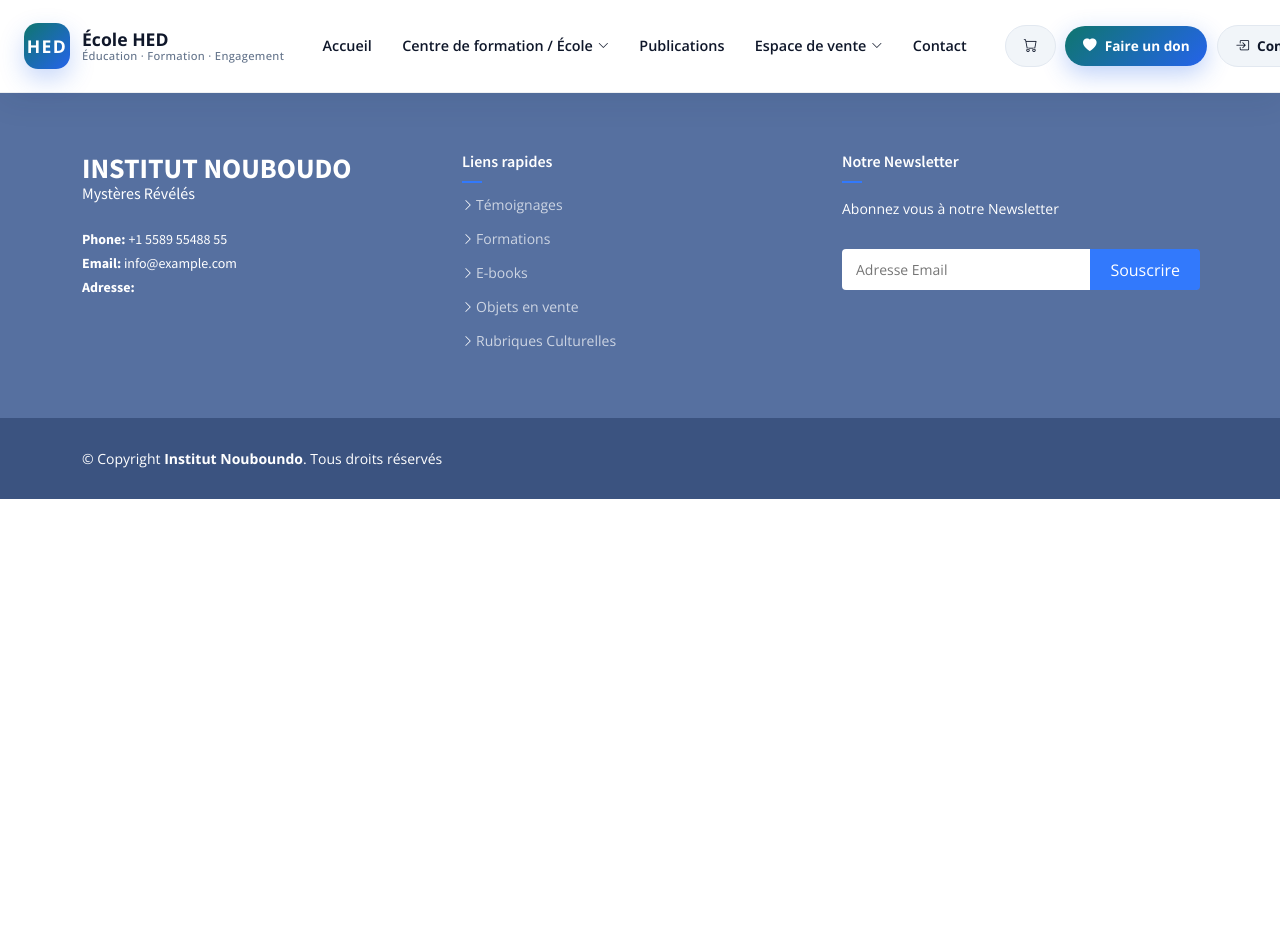
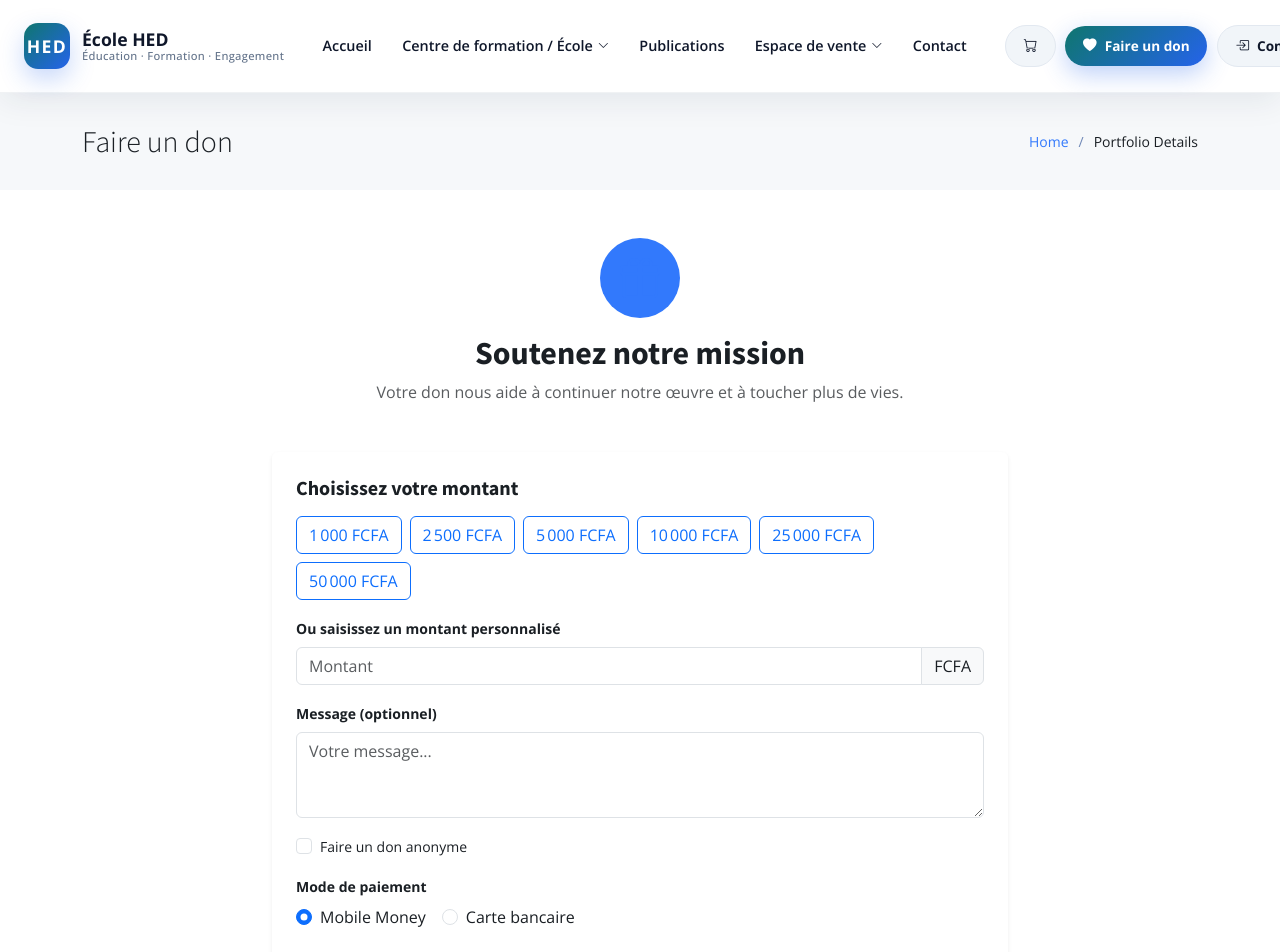
Before and after one commit to teteganexauce/site_huit_en_dieu, a Vue app: page /dons in a window 1280 px wide. Shown: the top 952 px of the page. Before the commit the page ends 800 px from the top, so only its background shows below. Built offline with nearby package versions, Linux system fonts and the light colour scheme; no server answers.

Commit message:
feat: page don avec formulaire + compteur accueil + service API

```diff
--- a/src/includes/header.vue
+++ b/src/includes/header.vue
@@ -73,7 +73,7 @@
             {{ cartStore.itemCount }}
           </span>
         </router-link>
-        <router-link to="/#about" class="site-btn site-btn--donate">
+        <router-link to="/dons" class="site-btn site-btn--donate">
           <i class="bi bi-heart-fill"></i>
           Faire un don
         </router-link>
--- a/src/router/index.js
+++ b/src/router/index.js
@@ -27,6 +27,7 @@ import ProductDetailView from '../views/shop/ProductDetailView.vue';
 import CartView from '../views/shop/CartView.vue';
 import OrderSuccess from '../views/shop/OrderSuccess.vue';
 import BookReaderView from '../views/shop/BookReaderView.vue';
+import DonateView from '../views/shop/DonateView.vue';
 
 const router = createRouter({
   history: createWebHistory(import.meta.env.BASE_URL),
@@ -58,6 +59,7 @@ const router = createRouter({
     { path: "/panier", name: "cart", component: CartView },
     { path: "/commande/succes", name: "orderSuccess", component: OrderSuccess, meta: { requiresAuth: true } },
     { path: "/mes-livres/:livreId/lire", name: "bookReader", component: BookReaderView, meta: { requiresAuth: true } },
+    { path: "/dons", name: "donate", component: DonateView },
   ],
 });
 
--- /dev/null
+++ b/src/services/donService.js
@@ -0,0 +1,15 @@
+import api from './api';
+
+const donService = {
+  async createDon(data) {
+    const response = await api.post('/dons', data);
+    return response.data;
+  },
+
+  async getTotal() {
+    const response = await api.get('/dons/total');
+    return response.data;
+  }
+};
+
+export default donService;
--- a/src/views/accueil.vue
+++ b/src/views/accueil.vue
@@ -1,11 +1,23 @@
 <script setup>
+import { ref, onMounted } from 'vue'
 import BanniereComponent from '../components/banniere.vue'
 import ActualiteComponent from '../components/actualites.vue'
 import BlocImageTextComponent from '../components/blocImageText.vue'
-// import ListInlineBlocComponnent from '../components/listInlineBloc.vue'
 import ListInlineBlocComponnent from '@/components/listInlineBloc.vue'
-// css style
+import donService from '../services/donService'
 
+const totalDons = ref(0)
+const totalDonateurs = ref(0)
+
+onMounted(async () => {
+  try {
+    const res = await donService.getTotal()
+    totalDons.value = res.total || 0
+    totalDonateurs.value = res.donateurs || 0
+  } catch (e) {
+    console.error('Erreur chargement dons:', e)
+  }
+})
 </script>
 
 <template>
@@ -13,6 +25,28 @@ import ListInlineBlocComponnent from '@/components/listInlineBloc.vue'
    <ActualiteComponent />
    <BlocImageTextComponent />
    <ListInlineBlocComponnent />
+
+   <section class="py-5" style="background: linear-gradient(135deg, #6f42c1 0%, #5533a0 100%);">
+     <div class="container text-center text-white">
+       <h3 class="fw-bold mb-2">Soutenez notre mission</h3>
+       <p class="opacity-75 mb-4">Ensemble, faisons la différence. Chaque don compte.</p>
+       <div class="row justify-content-center g-3 mb-4">
+         <div class="col-md-3">
+           <div class="bg-white bg-opacity-10 rounded-3 p-3">
+             <div class="fs-2 fw-bold">{{ Number(totalDons).toLocaleString('fr-FR') }} FCFA</div>
+             <small class="opacity-75">Collectés</small>
+           </div>
+         </div>
+         <div class="col-md-3">
+           <div class="bg-white bg-opacity-10 rounded-3 p-3">
+             <div class="fs-2 fw-bold">{{ totalDonateurs }}</div>
+             <small class="opacity-75">Donateurs</small>
+           </div>
+         </div>
+       </div>
+       <router-link to="/dons" class="btn btn-light btn-lg px-5">
+         <i class="bi bi-heart-fill me-2 text-danger"></i>Faire un don
+       </router-link>
+     </div>
+   </section>
 </template>
-
-<style scoped></style>
--- /dev/null
+++ b/src/views/shop/DonateView.vue
@@ -0,0 +1,157 @@
+<script setup>
+import { ref } from 'vue'
+import { useRouter } from 'vue-router'
+import { useAuthStore } from '../../stores/auth'
+import BreadcombsComponent from '../../includes/breadcombs.vue'
+import donService from '../../services/donService'
+
+const router = useRouter()
+const authStore = useAuthStore()
+
+const form = ref({
+  montant: '',
+  message: '',
+  estAnonyme: false,
+  mode_paiement: 'mobile_money',
+  email_contact: ''
+})
+
+const isLoading = ref(false)
+const successMessage = ref('')
+const errorMessage = ref('')
+const paymentUrl = ref('')
+
+const montantsSuggestions = [1000, 2500, 5000, 10000, 25000, 50000]
+
+function selectMontant(montant) {
+  form.value.montant = montant
+}
+
+async function handleSubmit() {
+  isLoading.value = true
+  successMessage.value = ''
+  errorMessage.value = ''
+  paymentUrl.value = ''
+
+  try {
+    const res = await donService.createDon({
+      montant: form.value.montant,
+      message: form.value.message || null,
+      estAnonyme: form.value.estAnonyme,
+      mode_paiement: form.value.mode_paiement,
+      email_contact: form.value.estAnonyme ? form.value.email_contact : null
+    })
+    successMessage.value = res.message || 'Don initié avec succès !'
+    paymentUrl.value = res.paiement_url || ''
+  } catch (e) {
+    errorMessage.value = e.response?.data?.message || e.response?.data?.error || "Une erreur s'est produite."
+  } finally {
+    isLoading.value = false
+  }
+}
+
+function proceedToPayment() {
+  if (paymentUrl.value) {
+    window.open(paymentUrl.value, '_blank')
+  }
+}
+</script>
+
+<template>
+  <BreadcombsComponent title="Faire un don" />
+  <div class="container py-5">
+    <div class="row justify-content-center">
+      <div class="col-lg-8">
+        <div class="text-center mb-5">
+          <div class="bg-primary bg-opacity-10 rounded-circle d-inline-flex align-items-center justify-content-center mb-3" style="width: 80px; height: 80px;">
+            <i class="bi bi-gift fs-1 text-primary"></i>
+          </div>
+          <h2 class="fw-bold">Soutenez notre mission</h2>
+          <p class="text-muted">Votre don nous aide à continuer notre œuvre et à toucher plus de vies.</p>
+        </div>
+
+        <div v-if="successMessage && !paymentUrl" class="alert alert-success py-2">{{ successMessage }}</div>
+        <div v-if="errorMessage" class="alert alert-danger py-2">{{ errorMessage }}</div>
+
+        <div v-if="paymentUrl" class="card border-0 shadow-sm">
+          <div class="card-body text-center py-5">
+            <div class="mb-3">
+              <div class="bg-success bg-opacity-10 rounded-circle d-inline-flex align-items-center justify-content-center" style="width: 80px; height: 80px;">
+                <i class="bi bi-check-circle fs-1 text-success"></i>
+              </div>
+            </div>
+            <h4 class="fw-bold mb-2">Don initié avec succès !</h4>
+            <p class="text-muted mb-3">Montant : <strong>{{ Number(form.montant).toLocaleString('fr-FR') }} FCFA</strong></p>
+            <p class="text-muted mb-4">Cliquez ci-dessous pour procéder au paiement sécurisé.</p>
+            <button class="btn btn-primary btn-lg px-5" @click="proceedToPayment">
+              <i class="bi bi-credit-card me-2"></i>Procéder au paiement
+            </button>
+            <p class="text-muted small mt-3">Vous serez redirigé vers une plateforme de paiement sécurisée.</p>
+          </div>
+        </div>
+
+        <div v-else class="card border-0 shadow-sm">
+          <div class="card-body p-4">
+            <form @submit.prevent="handleSubmit">
+              <h5 class="fw-bold mb-3">Choisissez votre montant</h5>
+              <div class="d-flex flex-wrap gap-2 mb-3">
+                <button type="button" v-for="m in montantsSuggestions" :key="m"
+                  class="btn" :class="form.montant == m ? 'btn-primary' : 'btn-outline-primary'"
+                  @click="selectMontant(m)">
+                  {{ m.toLocaleString('fr-FR') }} FCFA
+                </button>
+              </div>
+
+              <div class="mb-3">
+                <label class="form-label small fw-bold">Ou saisissez un montant personnalisé</label>
+                <div class="input-group">
+                  <input type="number" class="form-control" v-model="form.montant" min="100" placeholder="Montant" required>
+                  <span class="input-group-text">FCFA</span>
+                </div>
+              </div>
+
+              <div class="mb-3">
+                <label class="form-label small fw-bold">Message (optionnel)</label>
+                <textarea class="form-control" rows="3" v-model="form.message" placeholder="Votre message..."></textarea>
+              </div>
+
+              <div class="mb-3">
+                <div class="form-check">
+                  <input class="form-check-input" type="checkbox" id="anonyme" v-model="form.estAnonyme">
+                  <label class="form-check-label small" for="anonyme">
+                    Faire un don anonyme
+                  </label>
+                </div>
+              </div>
+
+              <div class="mb-3" v-if="form.estAnonyme">
+                <label class="form-label small fw-bold">Email de contact <span class="text-danger">*</span></label>
+                <input type="email" class="form-control" v-model="form.email_contact" placeholder="votre@email.com" required>
+              </div>
+
+              <div class="mb-4">
+                <label class="form-label small fw-bold">Mode de paiement</label>
+                <div class="d-flex gap-3">
+                  <div class="form-check">
+                    <input class="form-check-input" type="radio" value="mobile_money" id="mm" v-model="form.mode_paiement">
+                    <label class="form-check-label" for="mm">Mobile Money</label>
+                  </div>
+                  <div class="form-check">
+                    <input class="form-check-input" type="radio" value="carte_bancaire" id="cb" v-model="form.mode_paiement">
+                    <label class="form-check-label" for="cb">Carte bancaire</label>
+                  </div>
+                </div>
+              </div>
+
+              <button type="submit" class="btn btn-primary w-100 py-2" :disabled="isLoading || !form.montant || form.montant < 100">
+                <span v-if="isLoading" class="spinner-border spinner-border-sm me-1"></span>
+                <i v-else class="bi bi-heart me-1"></i>
+                {{ isLoading ? 'Traitement...' : 'Faire un don de ' + (Number(form.montant).toLocaleString('fr-FR') || '0') + ' FCFA' }}
+              </button>
+            </form>
+          </div>
+        </div>
+      </div>
+    </div>
+  </div>
+</template>
```
